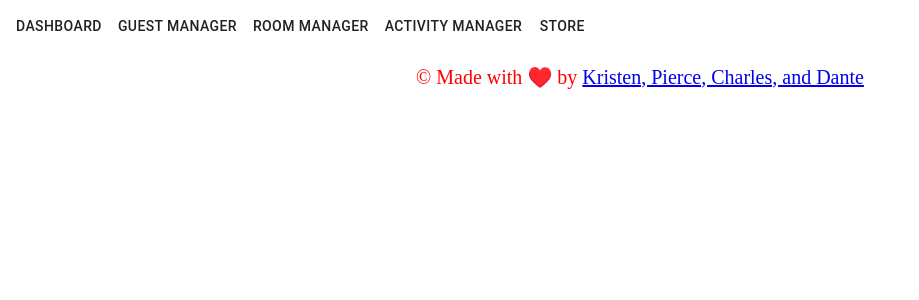
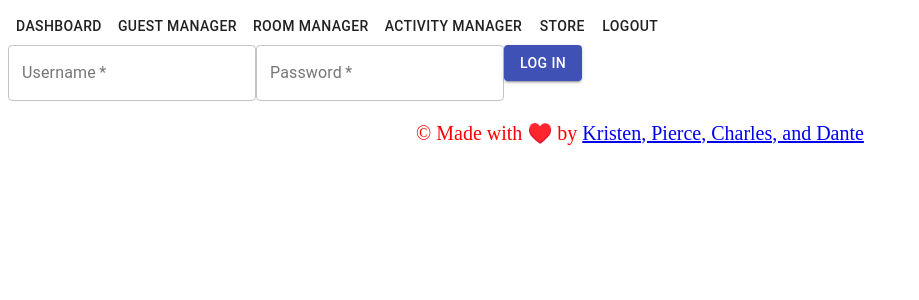
Before and after one commit to pwg26/hostel_hedonism, a React (Create React App) app in the folder client/: page /login in a window 1280 px wide. Shown: the top 300 px of the page, without its empty margins (0-919 px from the left). Built offline with nearby package versions, Linux system fonts and the light colour scheme.

Commit message:
added react authentication

```diff
--- a/client/src/App.js
+++ b/client/src/App.js
@@ -5,30 +5,37 @@ import Navbar from "./components/NavBar";
 import DashBoard from "./pages/Dashboard";
 import Guests from "./pages/Guest.js";
 import Rooms from "./pages/Rooms";
+import { PrivateRoute, ProvideAuth, useAuth } from "./utils/Auth";
+import Login from "./pages/Login";
 // import Store from "./pages/Store";
 
 function App() {
   return (
+    <ProvideAuth>
       <Router>
         <div>
-        <Navbar />
+          <Navbar auth={useAuth} />
 
           {/* <Wrapper> */}
           {/* <Route exact path="/" pages={DashBoard} />
           <Route exact path="/dashboard" pages={DashBoard} /> */}
-        <Route exact path="/">
+          <PrivateRoute exact path="/">
             <Guests />
-        </Route>
-        <Route exact path="/guests">
+          </PrivateRoute>
+          <PrivateRoute exact path="/guests">
             <Guests />
-        </Route>
-        <Route exact path="/rooms">
+          </PrivateRoute>
+          <PrivateRoute exact path="/rooms">
             <Rooms />
+          </PrivateRoute>
+          <Route exact path="/login">
+            <Login auth={useAuth} />
           </Route>
           {/* </Wrapper> */}
           <Footer />
         </div>
       </Router>
+    </ProvideAuth>
   );
 }
 
--- a/client/src/components/NavBar/index.js
+++ b/client/src/components/NavBar/index.js
@@ -1,5 +1,6 @@
 import * as React from "react";
 import Button from "@material-ui/core/Button";
+import { Link } from "react-router-dom";
 
 // import Menu from '@material-ui/core/Menu'
 // import MenuItem from '@material-ui/core/MenuItem'
@@ -9,25 +10,34 @@ import Button from "@material-ui/core/Button";
 //   bindMenu,
 // } from 'material-ui-popup-state/hooks'
 
-const MenuPopupState = () => {
+const MenuPopupState = (props) => {
   //   const popupState = usePopupState({ variant: 'popover', popupId: 'demoMenu' })
+  let auth = props.auth();
   return (
     <div>
       <div id="container">
-        <Button a href="/dashboard" color="#e33371">
+        <Button component={Link} to="/dashboard" color="#e33371">
           Dashboard
         </Button>
-        <Button a href="/guests" color="#e33371">
+        <Button component={Link} to="/guests" color="#e33371">
           Guest Manager
         </Button>
-        <Button a href="/rooms" color="#e33371">
+        <Button component={Link} to="/rooms" color="#e33371">
           Room Manager
         </Button>
-        <Button a href="/" color="#e33371">
+        <Button component={Link} to="/" color="#e33371">
           Activity Manager
         </Button>
-        <Button a href="/store" color="#e33371">
+        <Button component={Link} to="/store" color="#e33371">
           Store
+        </Button>
+        <Button
+          component={Link}
+          to="/login"
+          onClick={() => auth.signout(console.log("logged out"))}
+          color="#e33371"
+        >
+          Logout
         </Button>
       </div>
     </div>
--- a/client/src/pages/Guest.js
+++ b/client/src/pages/Guest.js
@@ -101,19 +101,6 @@ function Guests() {
     //   reservation: reservation,
     //   guest: guest,
     // }).then((res) => console.log(res));
-    console.log("Login");
-    API.login({
-      username: "test",
-      password: "test",
-    }).then((res) => console.log("Fail", res));
-    API.login({
-      username: "charles",
-      password: "test",
-    }).then((res) => console.log("Fail", res));
-    API.login({
-      username: "charles",
-      password: "testpwd",
-    }).then((res) => console.log(res));
   }
   return (
     <>
--- /dev/null
+++ b/client/src/pages/Login.js
@@ -0,0 +1,53 @@
+import React, { useState } from "react";
+import { useHistory, useLocation } from "react-router-dom";
+import TextField from "@material-ui/core/TextField";
+import Button from "@material-ui/core/Button";
+
+function LoginPage(props) {
+  let history = useHistory();
+  let location = useLocation();
+  let auth = props.auth();
+  const [formObject, setFormObject] = useState({});
+
+  function handleInputChange(event) {
+    const { name, value } = event.target;
+    setFormObject({ ...formObject, [name]: value });
+  }
+
+  let { from } = location.state || { from: { pathname: "/" } };
+  let login = () => {
+    console.log(formObject);
+    auth.signin(formObject, () => {
+      history.replace(from);
+    });
+  };
+
+  return (
+    <div>
+      <TextField
+        required
+        id="outlined-username"
+        autoComplete="off"
+        label="Username"
+        variant="outlined"
+        name="username"
+        onChange={handleInputChange}
+      />
+      <TextField
+        required
+        id="outlined-password-input"
+        label="Password"
+        type="password"
+        autoComplete="current-password"
+        variant="outlined"
+        name="password"
+        onChange={handleInputChange}
+      />
+      <Button my="auto" variant="contained" color="primary" onClick={login}>
+        Log in
+      </Button>
+    </div>
+  );
+}
+
+export default LoginPage;
--- /dev/null
+++ b/client/src/utils/Auth.js
@@ -0,0 +1,80 @@
+import React, { useContext, createContext, useState } from "react";
+import { Route, Redirect } from "react-router-dom";
+
+import API from "../utils/API";
+
+const authUser = {
+  isAuthenticated: false,
+  signin(creds, cb) {
+    console.log(creds);
+    API.login(creds).then(({ data }) => {
+      console.log(data);
+      if (data) {
+        authUser.isAuthenticated = true;
+        cb(creds.username);
+      } else {
+        authUser.isAuthenticated = false;
+        cb(null);
+      }
+    });
+  },
+  signout(cb) {
+    authUser.isAuthenticated = false;
+    cb();
+  },
+};
+
+const authContext = createContext();
+
+export function ProvideAuth({ children }) {
+  const auth = useProvideAuth();
+  return <authContext.Provider value={auth}>{children}</authContext.Provider>;
+}
+
+export function useAuth() {
+  return useContext(authContext);
+}
+
+function useProvideAuth() {
+  const [user, setUser] = useState(null);
+
+  const signin = (creds, cb) => {
+    return authUser.signin(creds, (username) => {
+      setUser(username);
+      cb();
+    });
+  };
+
+  const signout = () => {
+    return authUser.signout(() => {
+      setUser(null);
+    });
+  };
+
+  return {
+    user,
+    signin,
+    signout,
+  };
+}
+
+export function PrivateRoute({ children, ...rest }) {
+  let auth = useAuth();
+  return (
+    <Route
+      {...rest}
+      render={({ location }) =>
+        auth.user ? (
+          children
+        ) : (
+          <Redirect
+            to={{
+              pathname: "/login",
+              state: { from: location },
+            }}
+          />
+        )
+      }
+    />
+  );
+}
```
Also changed, not shown: 1 other file (tests, documents, lock files or other folders). Lines whose indentation alone changed are shown as unchanged.
